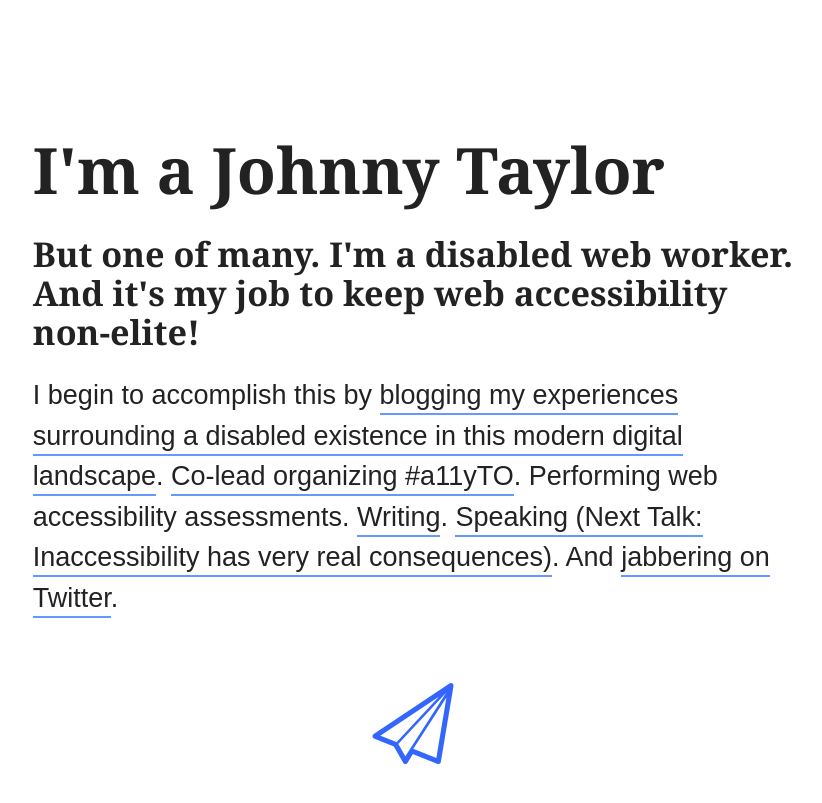
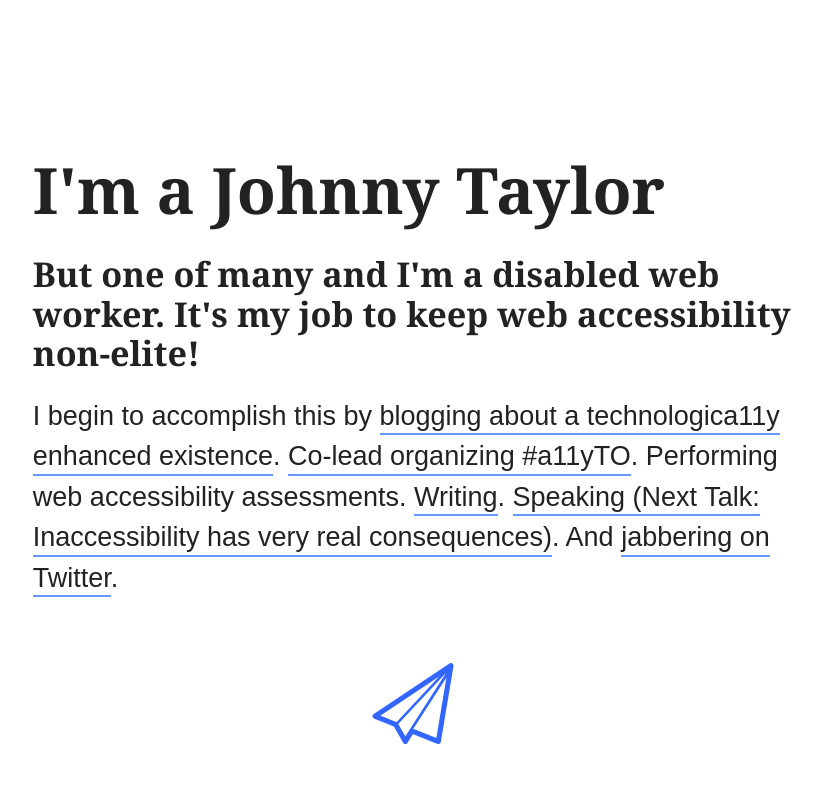
Before and after one commit to abledaccess/johnnydaux.org, a Jekyll site: the page built from index.md, in a window 1280 px wide. Shown: the top 803 px of the page, without its empty margins (227-1049 px from the left). Built offline with Jekyll 4.4.1, drawn with Linux system fonts in a browser that asks for light colours.

Commit message:
GH-PAGES: Update copy

```diff
--- a/index.md
+++ b/index.md
@@ -2,13 +2,13 @@
 layout: default
 class: home
 title: I'm a Johnny Taylor
-description: "But one of many. I'm a disabled web worker. And it's my job to keep web accessibility non-elite!"
+description: "But one of many and I'm a disabled web worker. It's my job to keep web accessibility non-elite!"
 sitemap:
   priority: 0.9
   changefreq: monthly
   exclude: 'no'
 ---
 
-<p class="intro">But one of many. I'm a disabled web worker. And it's my job to keep web accessibility non-elite!</p>
+<p class="intro">But one of many and I'm a disabled web worker. It's my job to keep web accessibility non-elite!</p>
 
-I begin to accomplish this by [blogging my experiences surrounding a disabled existence in this modern digital landscape](https://abledaccess.com). [Co-lead organizing #a11yTO](http://a11yto.com). Performing web accessibility assessments. [Writing](http://simplyaccessible.com/article/being-disabled-can-be-lame/). [Speaking (Next Talk: Inaccessibility has very real consequences)](http://accessconf.ca/sessions/). And [jabbering on Twitter](https://twitter.com/abledaccess).
+I begin to accomplish this by [blogging about a technologica11y enhanced existence](https://abledaccess.com). [Co-lead organizing #a11yTO](http://a11yto.com). Performing web accessibility assessments. [Writing](http://simplyaccessible.com/article/being-disabled-can-be-lame/). [Speaking (Next Talk: Inaccessibility has very real consequences)](http://accessconf.ca/sessions/). And [jabbering on Twitter](https://twitter.com/abledaccess).
```
